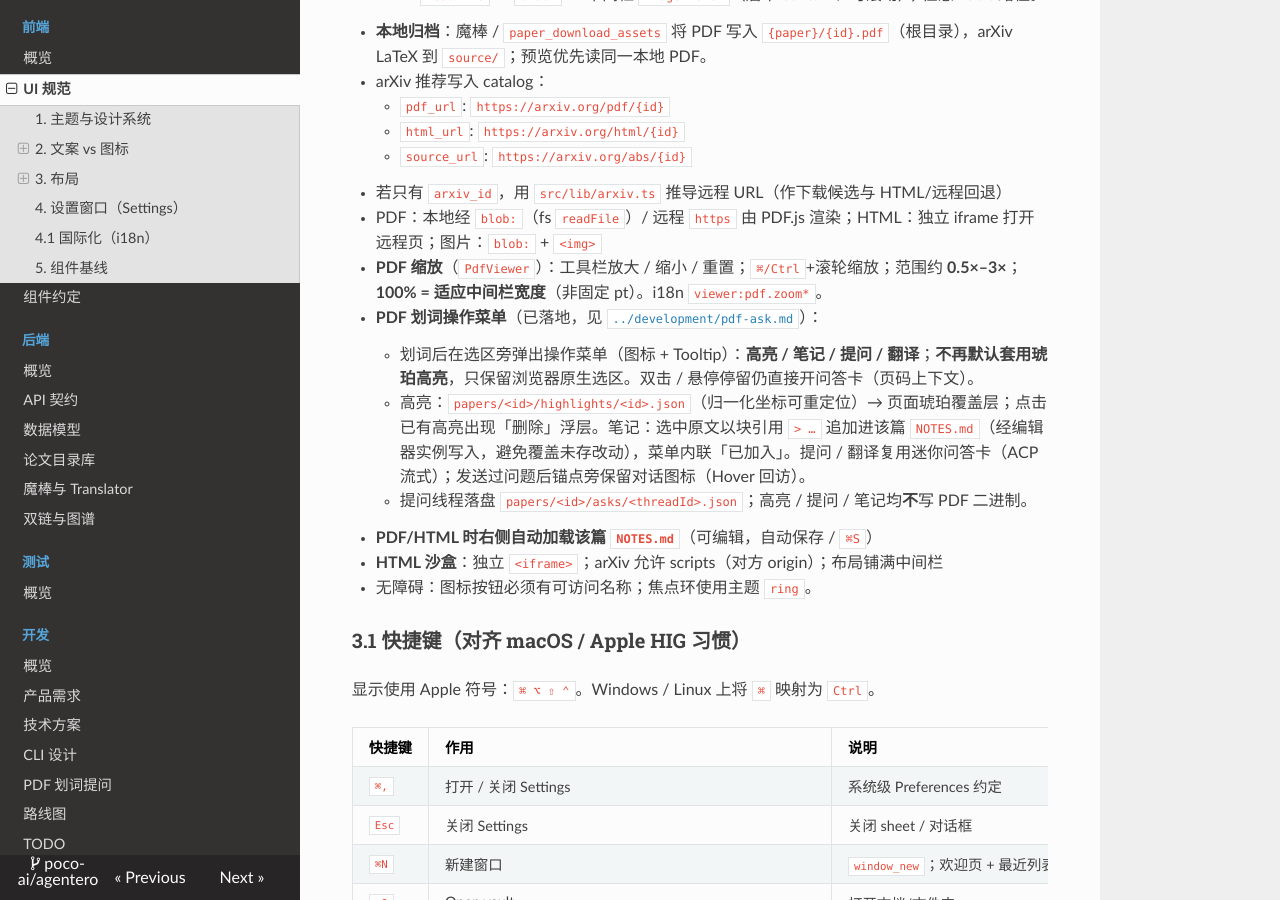
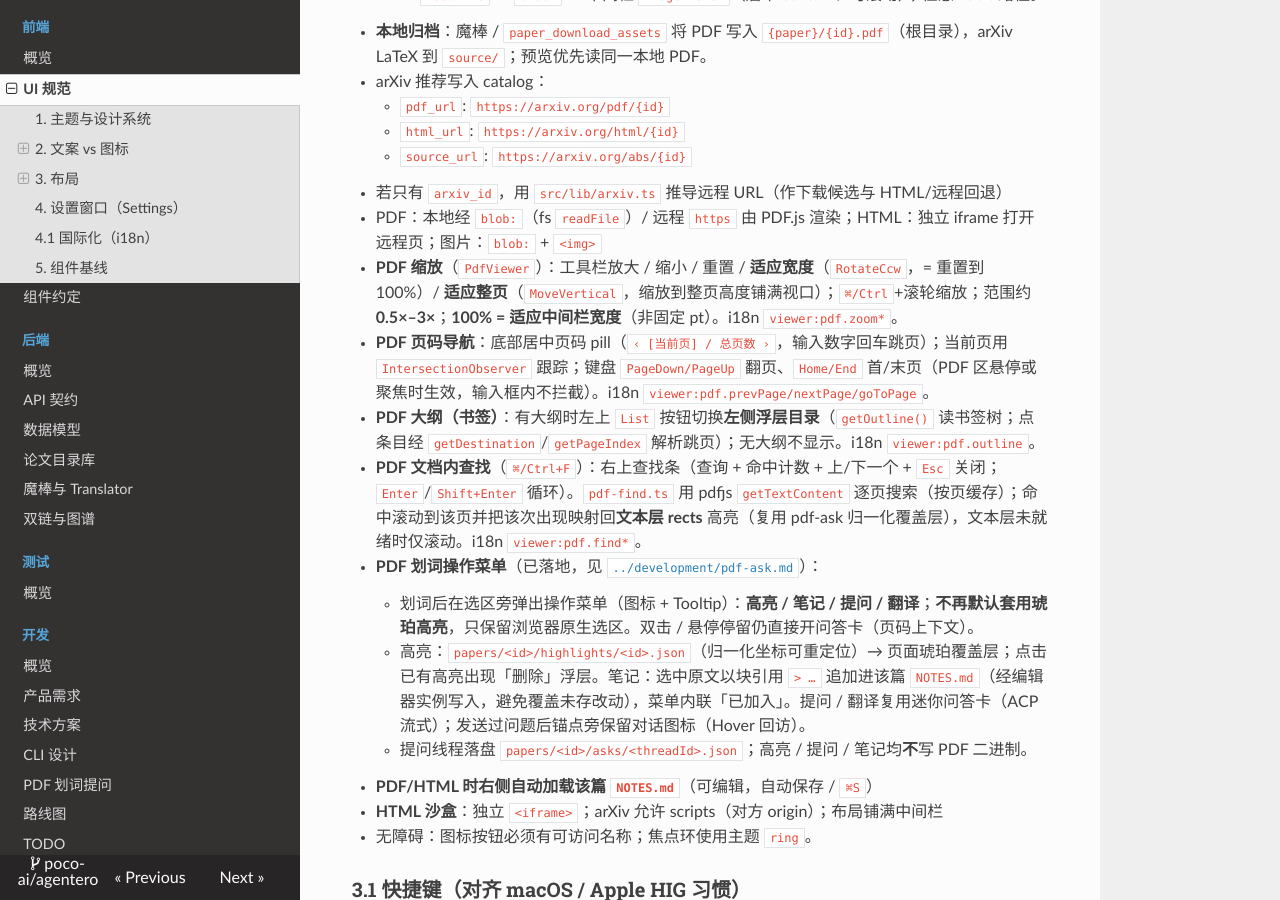
Before and after one commit to July-h5kf3/Agentero, an MkDocs documentation site: the page built from docs/frontend/ui.md, in a window 1280 px wide and 900 px high, scrolled down 6826 px. Built offline with MkDocs 1.6.1, drawn with Linux system fonts in a browser that asks for light colours; nearby versions of some CDN libraries.

Commit message:
docs(pdf): document the PDF reading toolbar (nav, fit, outline, find)
Cover the new PDF reading operations in ui.md (page navigation, fit-width
/ fit-page, outline flyout, in-document find) and mark them done in the
roadmap.

```diff
--- a/docs/frontend/ui.md
+++ b/docs/frontend/ui.md
@@ -183,7 +183,10 @@
     - `source_url`: `https://arxiv.org/abs/{id}`
   - 若只有 `arxiv_id`，用 `src/lib/arxiv.ts` 推导远程 URL（作下载候选与 HTML/远程回退）
   - PDF：本地经 `blob:`（fs `readFile`）/ 远程 `https` 由 PDF.js 渲染；HTML：独立 iframe 打开远程页；图片：`blob:` + `<img>`
-  - **PDF 缩放**（`PdfViewer`）：工具栏放大 / 缩小 / 重置；`⌘/Ctrl`+滚轮缩放；范围约 **0.5×–3×**；**100% = 适应中间栏宽度**（非固定 pt）。i18n `viewer:pdf.zoom*`。
+  - **PDF 缩放**（`PdfViewer`）：工具栏放大 / 缩小 / 重置 / **适应宽度**（`RotateCcw`，= 重置到 100%）/ **适应整页**（`MoveVertical`，缩放到整页高度铺满视口）；`⌘/Ctrl`+滚轮缩放；范围约 **0.5×–3×**；**100% = 适应中间栏宽度**（非固定 pt）。i18n `viewer:pdf.zoom*`。
+  - **PDF 页码导航**：底部居中页码 pill（`‹ [当前页] / 总页数 ›`，输入数字回车跳页）；当前页用 `IntersectionObserver` 跟踪；键盘 `PageDown/PageUp` 翻页、`Home/End` 首/末页（PDF 区悬停或聚焦时生效，输入框内不拦截）。i18n `viewer:pdf.prevPage/nextPage/goToPage`。
+  - **PDF 大纲（书签）**：有大纲时左上 `List` 按钮切换**左侧浮层目录**（`getOutline()` 读书签树；点条目经 `getDestination`/`getPageIndex` 解析跳页）；无大纲不显示。i18n `viewer:pdf.outline`。
+  - **PDF 文档内查找**（`⌘/Ctrl+F`）：右上查找条（查询 + 命中计数 + 上/下一个 + `Esc` 关闭；`Enter`/`Shift+Enter` 循环）。`pdf-find.ts` 用 pdfjs `getTextContent` 逐页搜索（按页缓存）；命中滚动到该页并把该次出现映射回**文本层 rects** 高亮（复用 pdf-ask 归一化覆盖层），文本层未就绪时仅滚动。i18n `viewer:pdf.find*`。
   - **PDF 划词操作菜单**（已落地，见 [`../development/pdf-ask.md`](../development/pdf-ask.md)）：
     - 划词后在选区旁弹出操作菜单（图标 + Tooltip）：**高亮 / 笔记 / 提问 / 翻译**；**不再默认套用琥珀高亮**，只保留浏览器原生选区。双击 / 悬停停留仍直接开问答卡（页码上下文）。
     - 高亮：`papers/<id>/highlights/<id>.json`（归一化坐标可重定位）→ 页面琥珀覆盖层；点击已有高亮出现「删除」浮层。笔记：选中原文以块引用 `> …` 追加进该篇 `NOTES.md`（经编辑器实例写入，避免覆盖未存改动），菜单内联「已加入」。提问 / 翻译复用迷你问答卡（ACP 流式）；发送过问题后锚点旁保留对话图标（Hover 回访）。
```
Also changed, not shown: docs/development/roadmap.md (+1 -0 lines).
